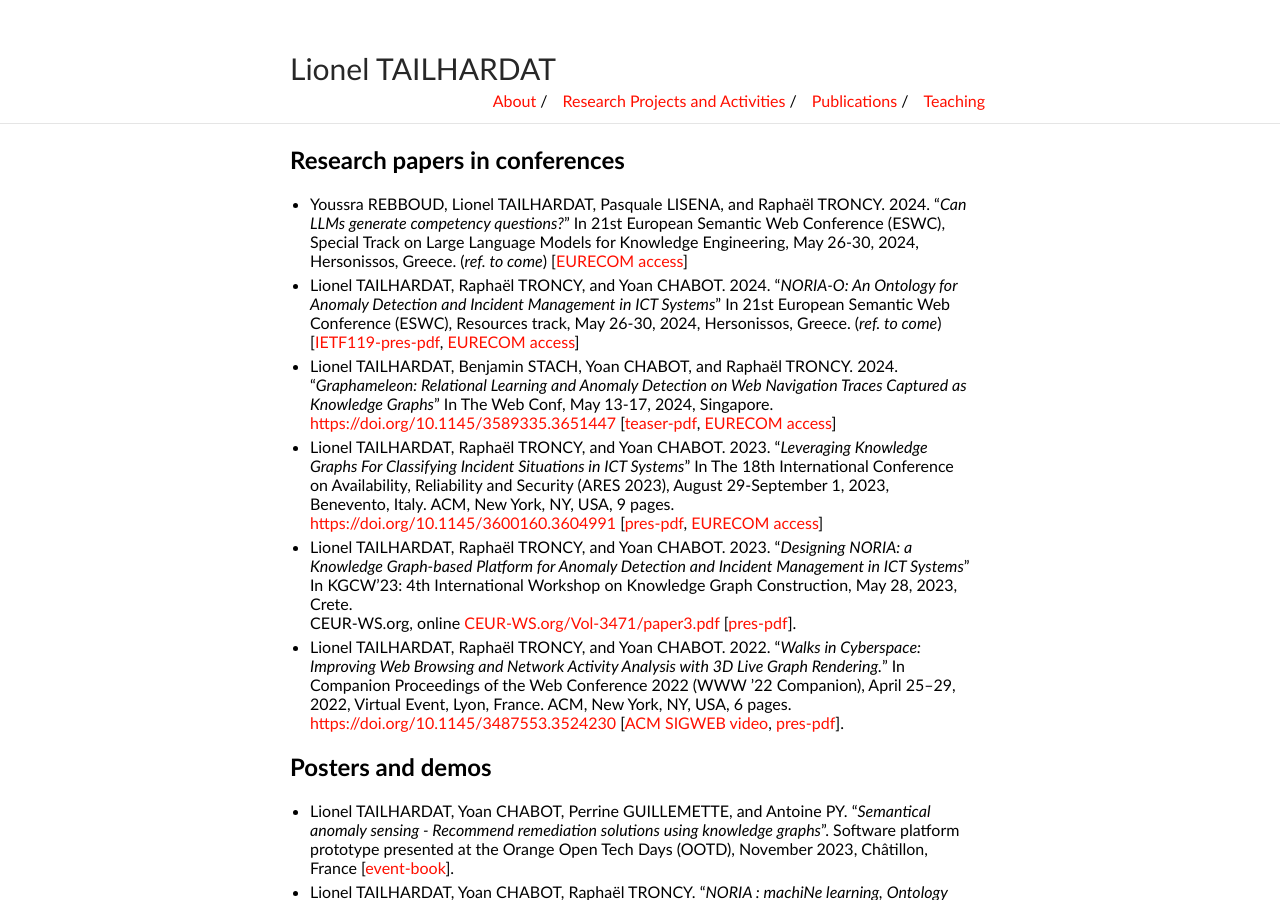
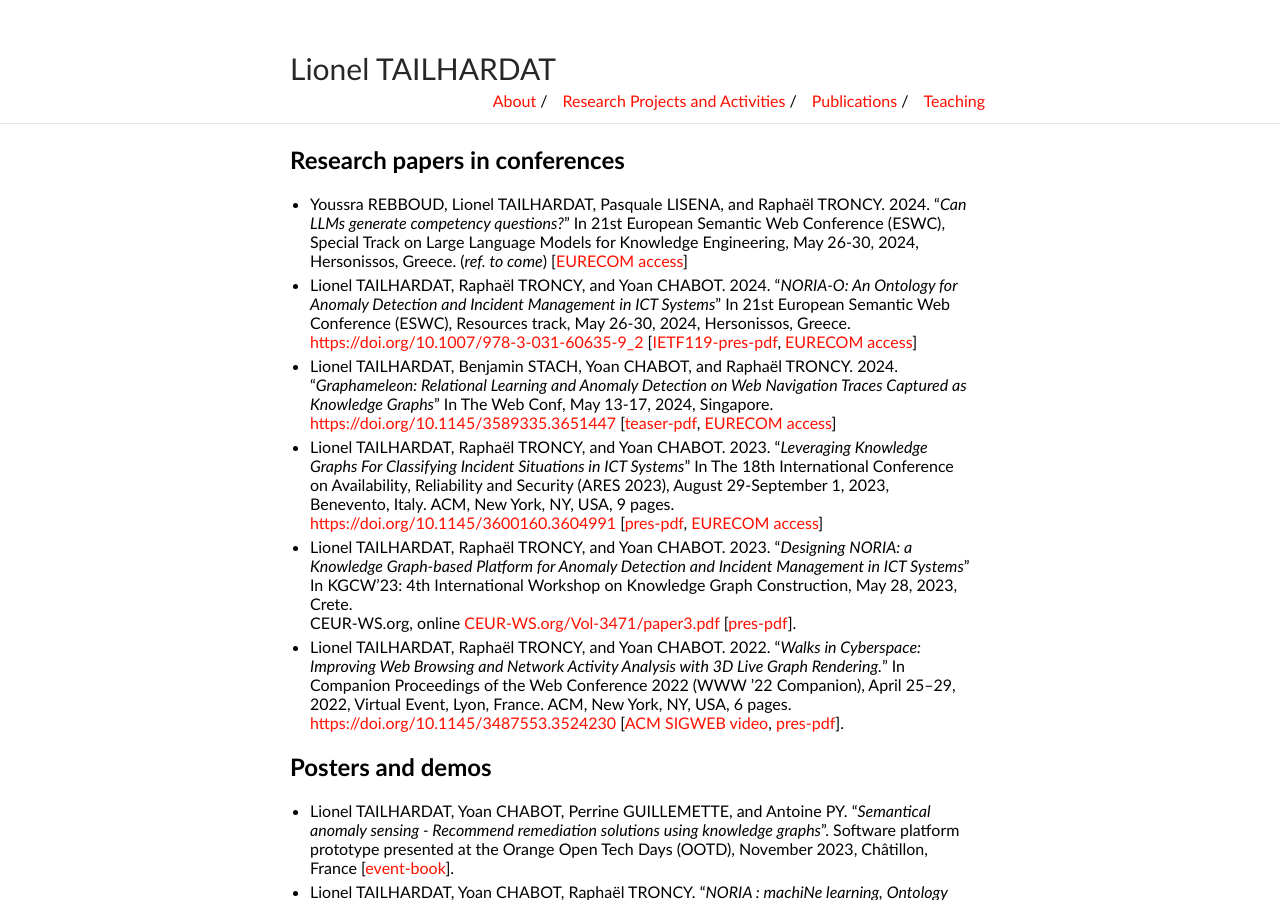
Before and after one commit to GenEars/GenEars.github.io, a Jekyll site: the page built from publications.md, in a window 1280 px wide and 900 px high. Built offline with Jekyll 4.4.1, drawn with Linux system fonts in a browser that asks for light colours.

Commit message:
Added DOI to NORIA-O paper.
Signed-off-by: Lionel TAILHARDAT <lionel.tailhardat@orange.fr>

```diff
--- a/publications.md
+++ b/publications.md
@@ -12,7 +12,7 @@ title: Publications - Lionel TAILHARDAT
 * Lionel TAILHARDAT, Raphaël TRONCY, and Yoan CHABOT. 2024.
   "*NORIA-O: An Ontology for Anomaly Detection and Incident Management in ICT Systems*"
   In 21st European Semantic Web Conference (ESWC), Resources track, May 26-30, 2024, Hersonissos, Greece.
-  (*ref. to come*) [[IETF119-pres-pdf](pubs/IETF-2024-noria-o.pdf), [EURECOM access](https://www.eurecom.fr/fr/publication/7659)]
+  [https://doi.org/10.1007/978-3-031-60635-9_2](https://doi.org/10.1007/978-3-031-60635-9_2) [[IETF119-pres-pdf](pubs/IETF-2024-noria-o.pdf), [EURECOM access](https://www.eurecom.fr/fr/publication/7659)]
 * Lionel TAILHARDAT, Benjamin STACH, Yoan CHABOT, and Raphaël TRONCY. 2024.
   "*Graphameleon: Relational Learning and Anomaly Detection on Web Navigation Traces Captured as Knowledge Graphs*"
   In The Web Conf, May 13-17, 2024, Singapore.
```
